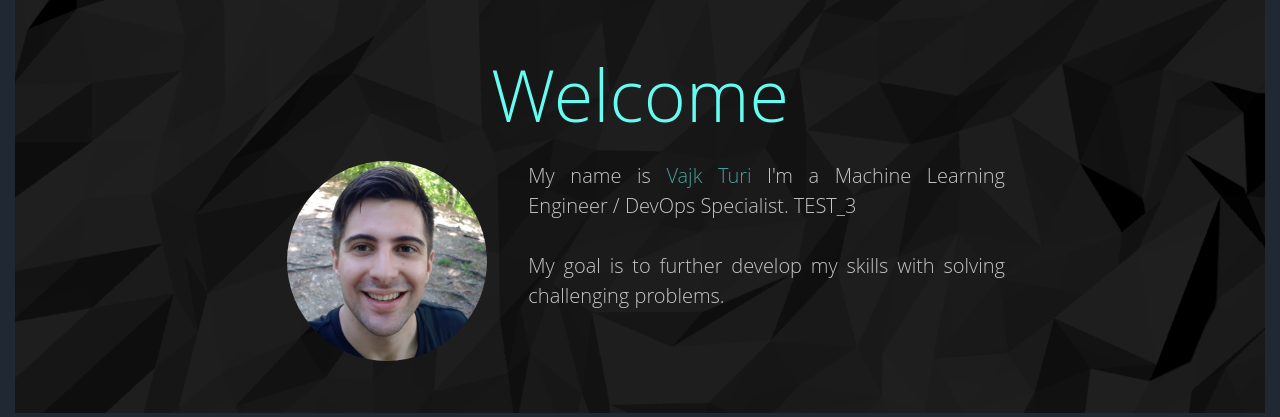
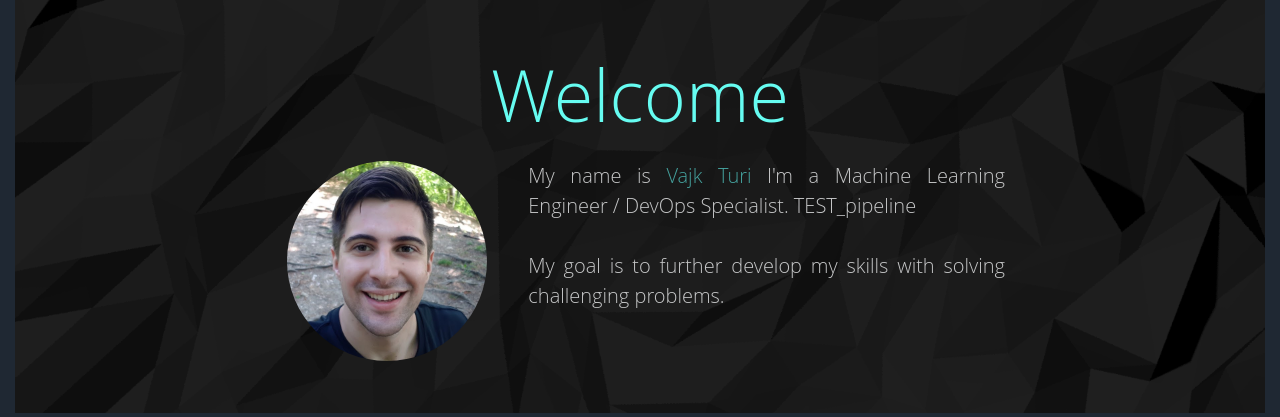
Before and after one commit to VTuri/portfolio_website, a Django app: page / in a window 1280 px wide. Shown: the part 57-474 px from the top of the page. Run offline with Django 3.2, Linux system fonts and the light colour scheme; data that the repository does not hold is empty; parts of the project's set-up code (start-up, migrations or seed data) failed here and were passed over; some libraries are stand-ins or nearby versions.

Commit message:
Update home_index.html

```diff
--- a/app/home/templates/home_index.html
+++ b/app/home/templates/home_index.html
@@ -31,7 +31,7 @@
                         <p class="lead break text-justify" style="color:#c5c6c7;font-family:'Open Sans'">
                             My name is
                             <span style="color: #45a29e"> Vajk Turi</span>
-                            I'm a Machine Learning Engineer / DevOps Specialist. TEST_3
+                            I'm a Machine Learning Engineer / DevOps Specialist. TEST_pipeline
 
                             <br><br>My goal is to further develop my skills with solving challenging problems.
                         </p>
```
